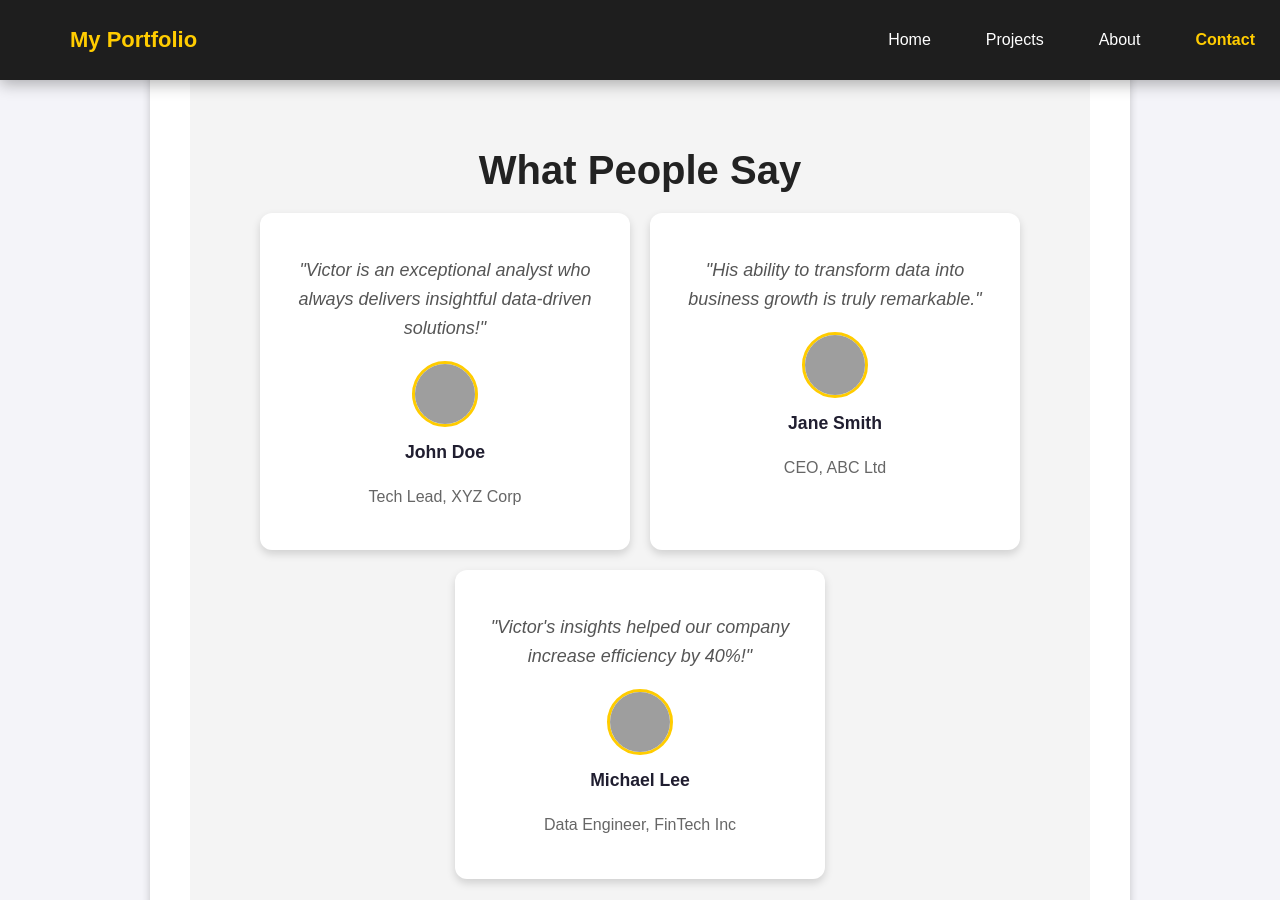
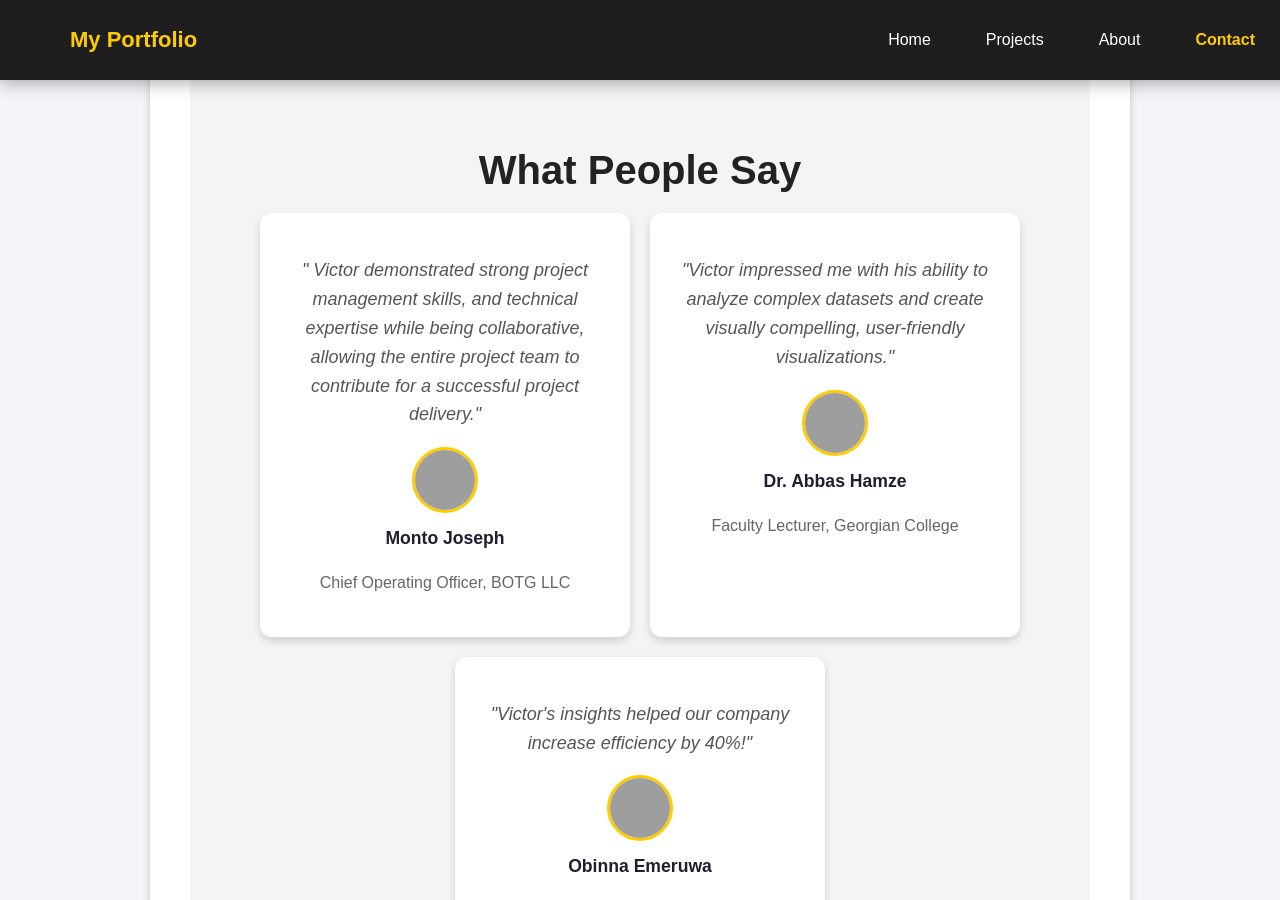
Before and after one commit to Vicmandip1/Portfolio, a Jekyll site: the page about.html, which Jekyll copies as it is, in a window 1280 px wide and 900 px high, scrolled down 5189 px, cut to the strip 0-900 px from the top of the window. Built offline with Jekyll 4.4.1, drawn with Linux system fonts in a browser that asks for light colours; some of the changed text lies outside the part shown; grey boxes are pictures that could not be loaded.

Commit message:
Update about.html

```diff
--- a/about.html
+++ b/about.html
@@ -217,24 +217,24 @@
         <!-- Testimonial 1 -->
         <div class="testimonial">
             <div class="testimonial-content">
-                <p>"Victor is an exceptional analyst who always delivers insightful data-driven solutions!"</p>
+                <p>" Victor demonstrated strong project management skills, and technical expertise while being collaborative, allowing the entire project team to contribute for a successful project delivery."</p>
             </div>
             <div class="testimonial-author">
                 <img src="assets/images/person1.jpg" alt="John Doe">
-                <h4>John Doe</h4>
-                <p>Tech Lead, XYZ Corp</p>
+                <h4>Monto Joseph</h4>
+                <p>Chief Operating Officer, BOTG LLC</p>
             </div>
         </div>
 
         <!-- Testimonial 2 -->
         <div class="testimonial">
             <div class="testimonial-content">
-                <p>"His ability to transform data into business growth is truly remarkable."</p>
+                <p>"Victor impressed me with his ability to analyze complex datasets and create visually compelling, user-friendly visualizations."</p>
             </div>
             <div class="testimonial-author">
                 <img src="assets/images/person2.jpg" alt="Jane Smith">
-                <h4>Jane Smith</h4>
-                <p>CEO, ABC Ltd</p>
+                <h4>Dr. Abbas Hamze</h4>
+                <p>Faculty Lecturer, Georgian College</p>
             </div>
         </div>
 
@@ -245,8 +245,8 @@
             </div>
             <div class="testimonial-author">
                 <img src="assets/images/person3.jpg" alt="Michael Lee">
-                <h4>Michael Lee</h4>
-                <p>Data Engineer, FinTech Inc</p>
+                <h4>Obinna Emeruwa</h4>
+                <p>Chief Procurement Officer, Waypoint Centre for Mental Health Care</p>
             </div>
         </div>
 
```
